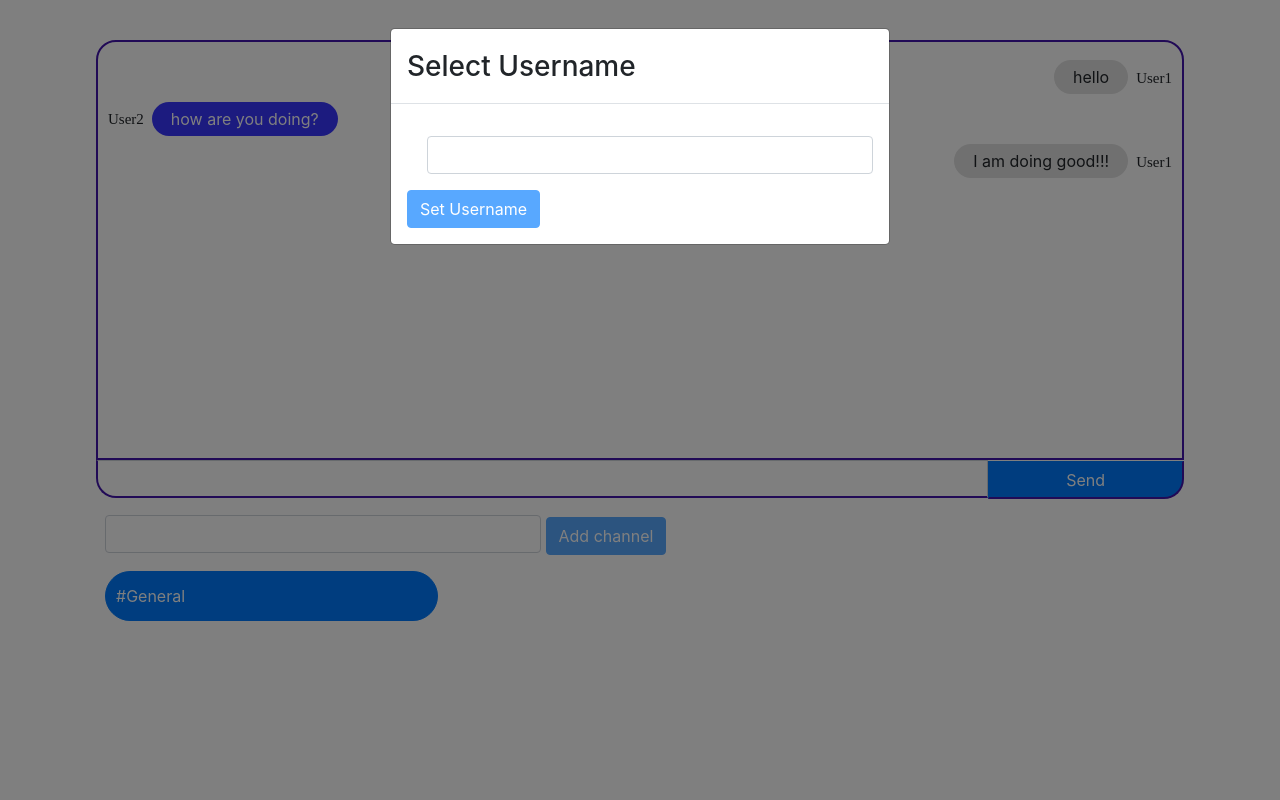
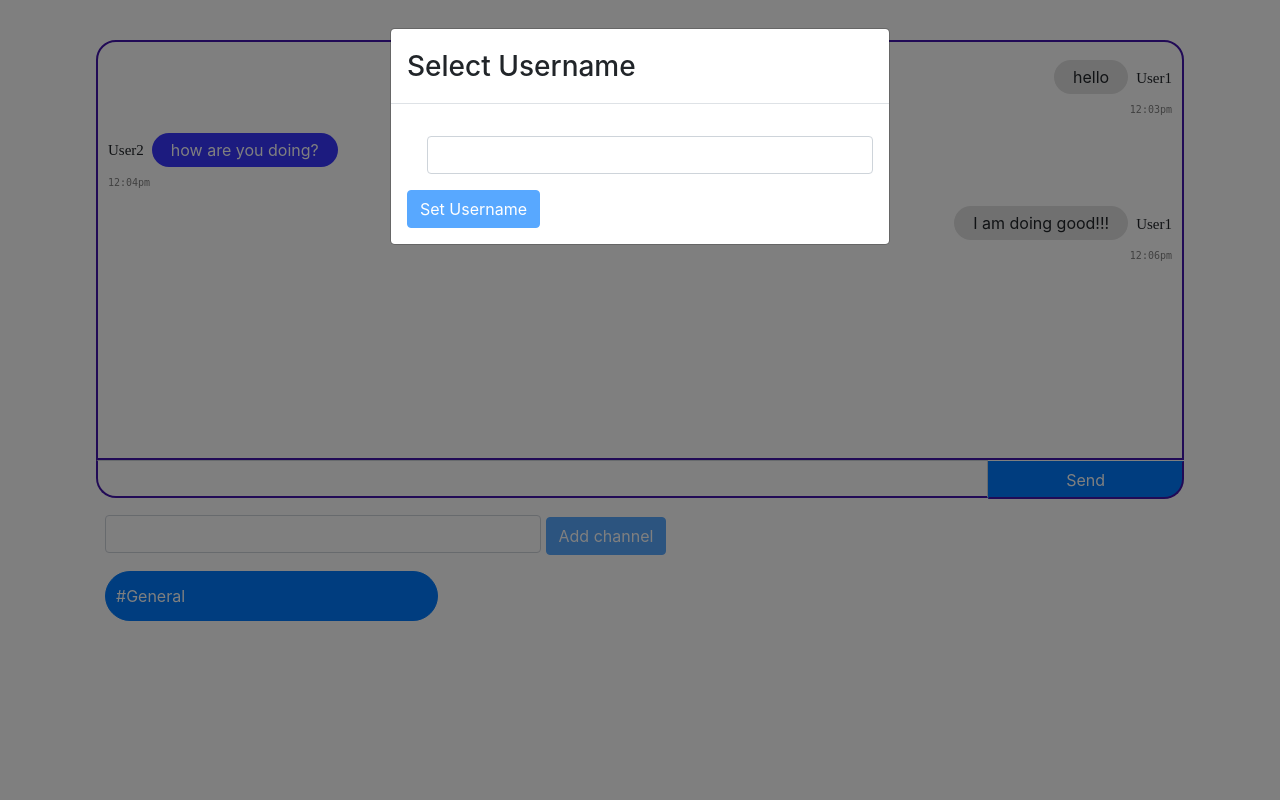
Before and after one commit to jewelnaresh/im, a Flask app: page / in a window 1280 px wide. Run offline with Flask 2, Linux system fonts and the light colour scheme; some libraries are stand-ins or nearby versions.

Commit message:
added html elements for timestamp

```diff
--- a/static/style.css
+++ b/static/style.css
@@ -67,6 +67,12 @@
     flex-direction: row-reverse;
 }
 
+.timestamp {
+    font-family: monospace;
+    color: grey;
+    font-size: 10px;
+}
+
 .msg-sender {
     font-family: 'Times New Roman', Times, serif;
     font-size: 15px;
--- a/templates/index.html
+++ b/templates/index.html
@@ -29,31 +29,41 @@
 
     <div id="chatbox">
 
+        <div class="msg-container">
             <div class="msg msg-right">
                 <p class="msg-sender msg-sender-self">User1</p>
                 <div class="msg-sent">
                     <p class="msg-text">hello</p>
                 </div>
             </div>
+            <p class="msg-right timestamp">12:03pm</p>
+        </div>
 
+        <div class="msg-container">
             <div class="msg">
                 <p class="msg-sender msg-sender-other">User2</p>
                 <div class="msg-received">
                     <p class="msg-text">how are you doing?</p>
                 </div>
             </div>
+            <p class="timestamp">12:04pm</p>
+        </div>
 
+        <div class="msg-container">
             <div class="msg msg-right">
                 <p class="msg-sender msg-sender-self">User1</p>
                 <div class="msg-sent">
                     <p class="msg-text">I am doing good!!!</p>
                 </div>
             </div>
+            <p class="msg-right timestamp">12:06pm</p>
+        </div>
 
     </div>
 
     <div id="send-group">
-        <input class="form-control" id="send-input" type="text"><button class="btn btn-primary" id="send-button">Send</button>
+        <input class="form-control" id="send-input" type="text"><button class="btn btn-primary"
+            id="send-button">Send</button>
     </div>
 
 
```
Lines whose indentation alone changed are shown as unchanged.
